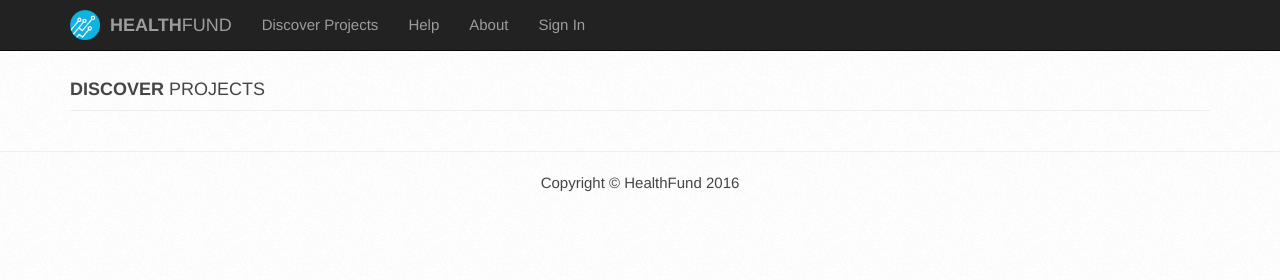
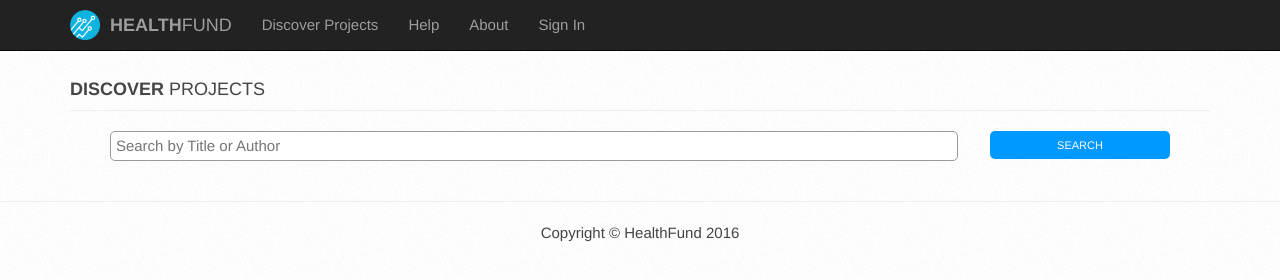
Before and after one commit to itsakanksha/HealthFund_New-1, a plain HTML site: page index.html in a window 1280 px wide. Drawn offline with nearby package versions, Linux system fonts and the light colour scheme; no server answers.

Commit message:
Added static search box

```diff
--- a/index.html
+++ b/index.html
@@ -93,6 +93,38 @@
 
     #main_content {
       display: none;
+    }
+
+    #search {
+      width: 93%;
+      margin: 0 auto;
+      margin-bottom: 20px;
+    }
+
+    #searchbox {
+      background-color: #FFF;
+      height: 30px;
+      border: 1px solid #999;
+      border-radius: 5px;
+      width: 80%;
+      padding: 5px;
+      color: #bbb;
+    }
+
+    #search_button {
+      background-color: #0099ff; /* Green */
+      border: none;
+      color: white;
+      text-align: center;
+      padding: 6px;
+      padding-top: 8px;
+      padding-bottom: 8px;
+      width: 17%;
+      text-decoration: none;
+      display: inline;
+      font-size: 11px;
+      float: right;
+      border-radius: 5px;
     }
   </style>
 
@@ -230,6 +262,15 @@
         </div>
       </div>
 
+      <div class="row">
+        <div class="col-lg-12">
+          <div id="search">
+            <input type="text" id="searchbox" placeholder="Search by Title or Author" />
+            <button type="button" id="search_button">SEARCH</button>
+          </div>
+        </div>
+      </div>
+
   </div>
   <hr>
 
```
Also changed, not shown: home_signedin.html (+41 -0 lines).
